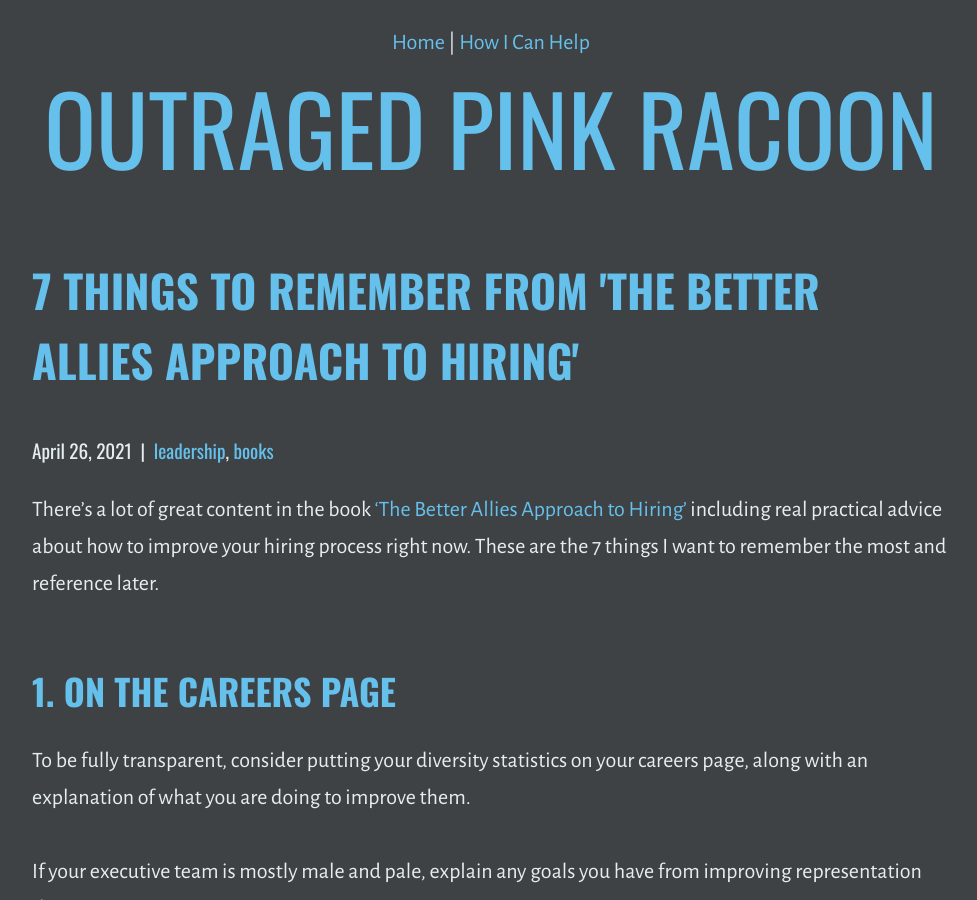
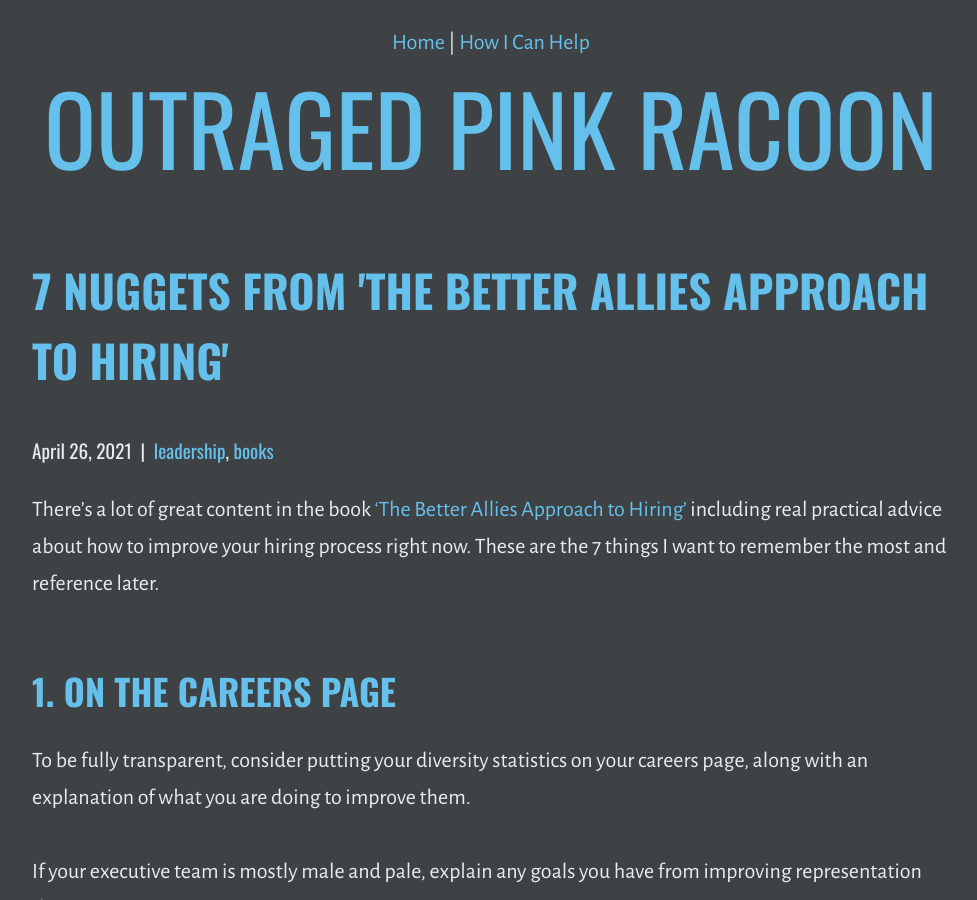
Before and after one commit to outragedpinkracoon/outragedpinkracoon.github.io, a Jekyll site: the page built from _posts/2021-04-26-7-nuggets-from-better-allies-hiring.md, in a window 1280 px wide and 900 px high. Shown: the whole window, without its empty margins (149-1126 px from the left). Built offline with Jekyll 4.4.1, drawn with Linux system fonts in a browser that asks for light colours.

Commit message:
Renames blog article

```diff
--- a/_posts/2021-04-26-7-things-to-remember-from-better-allies-hiring.md
+++ b/_posts/2021-04-26-7-nuggets-from-better-allies-hiring.md
@@ -1,5 +1,5 @@
 ---
-title: 7 Things to Remember from 'The Better Allies Approach to Hiring'
+title: 7 Nuggets from 'The Better Allies Approach to Hiring'
 layout: post
 categories: [leadership, books]
 ---
```
